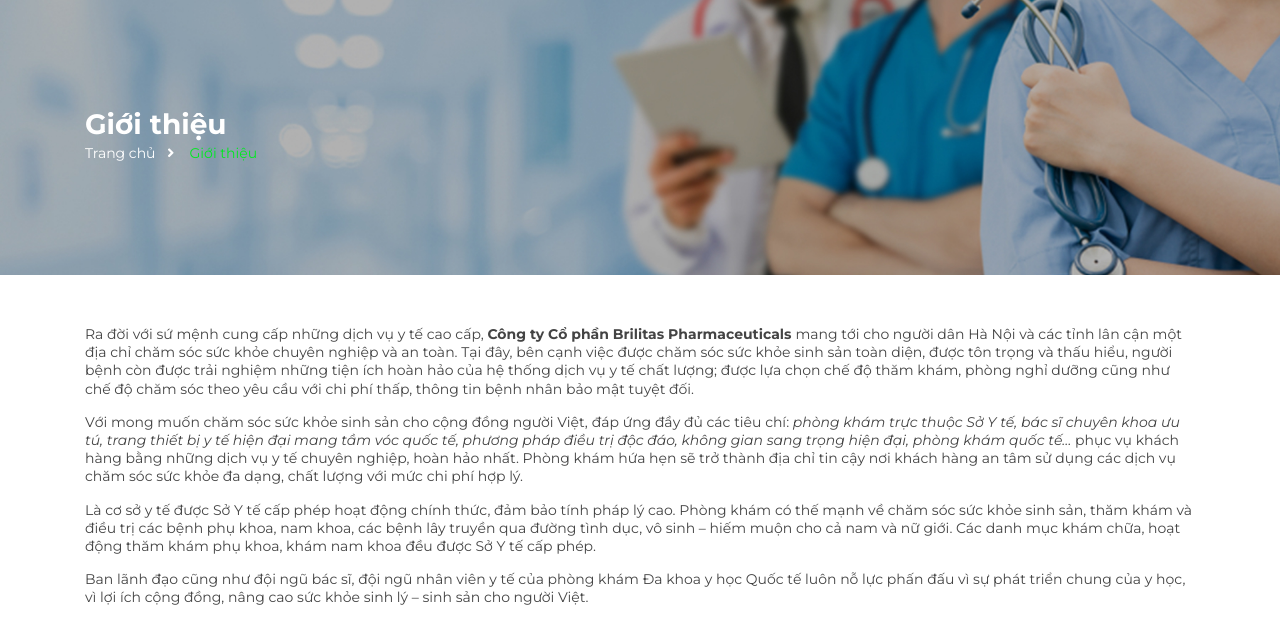
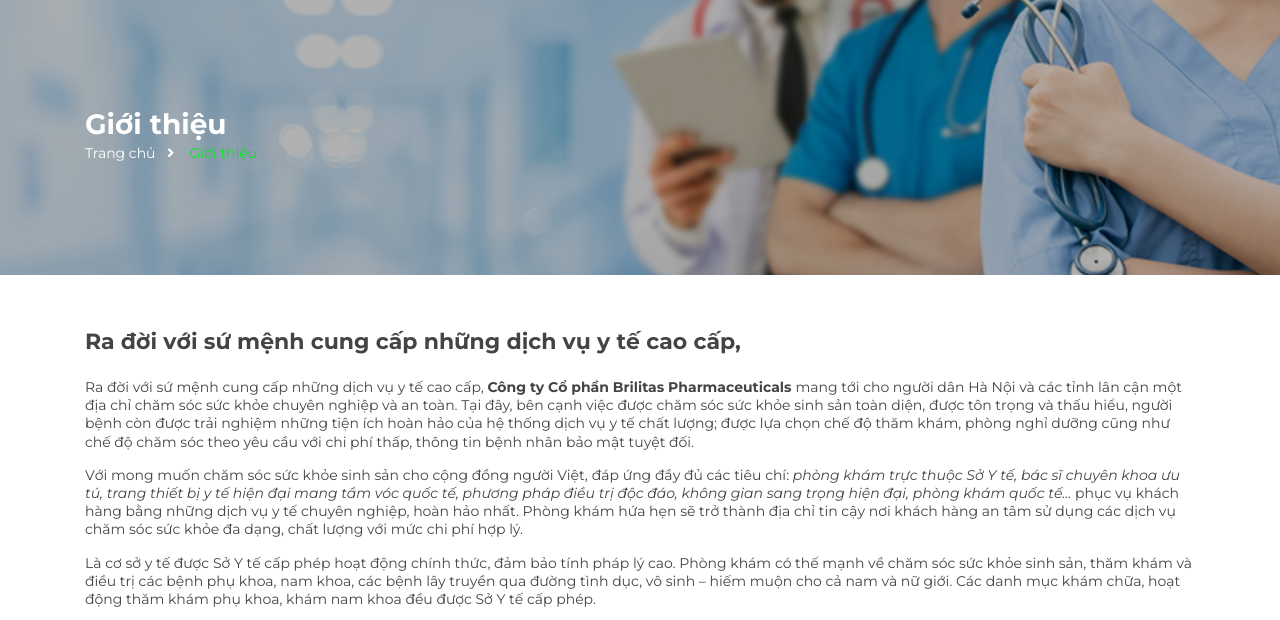
Before and after one commit to tungnguyen10/medical, a website: page src/about.pug in a window 1280 px wide. Shown: the part 166-786 px from the top of the page. Drawn offline with nearby package versions, Linux system fonts and the light colour scheme; files that its build step writes are made by us from their sources; files whose address does not match are found by name.

Commit message:
add title-content

```diff
--- a/src/about.pug
+++ b/src/about.pug
@@ -17,6 +17,7 @@ body
   section.page.js-animate.page_default
     .container
       .content-page.rte
+        h2.title-content  Ra đời với sứ mệnh cung cấp những dịch vụ y tế cao cấp,
         p
           | Ra đời với sứ mệnh cung cấp những dịch vụ y tế cao cấp,
           strong Công ty Cổ phần Brilitas Pharmaceuticals
--- a/src/templates/css/page/_contact.scss
+++ b/src/templates/css/page/_contact.scss
@@ -1,3 +1,9 @@
+.title-content {
+  font-size: 22px;
+  font-weight: 700;
+  line-height: 1.5;
+  margin-bottom: 20px;
+}
 
 .form-control {
   font-family: $fontBody;
```
Also changed, not shown: front/about.html, front/templates/css/style.css.
